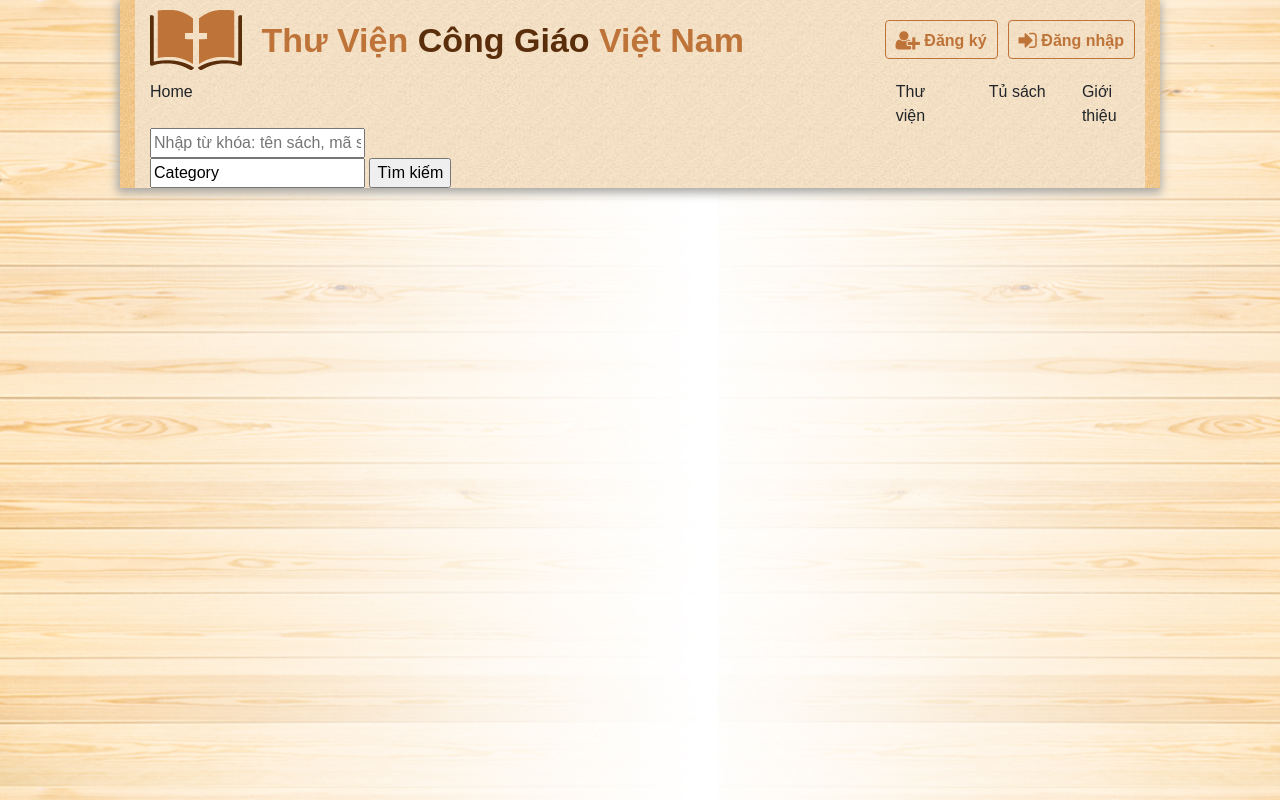
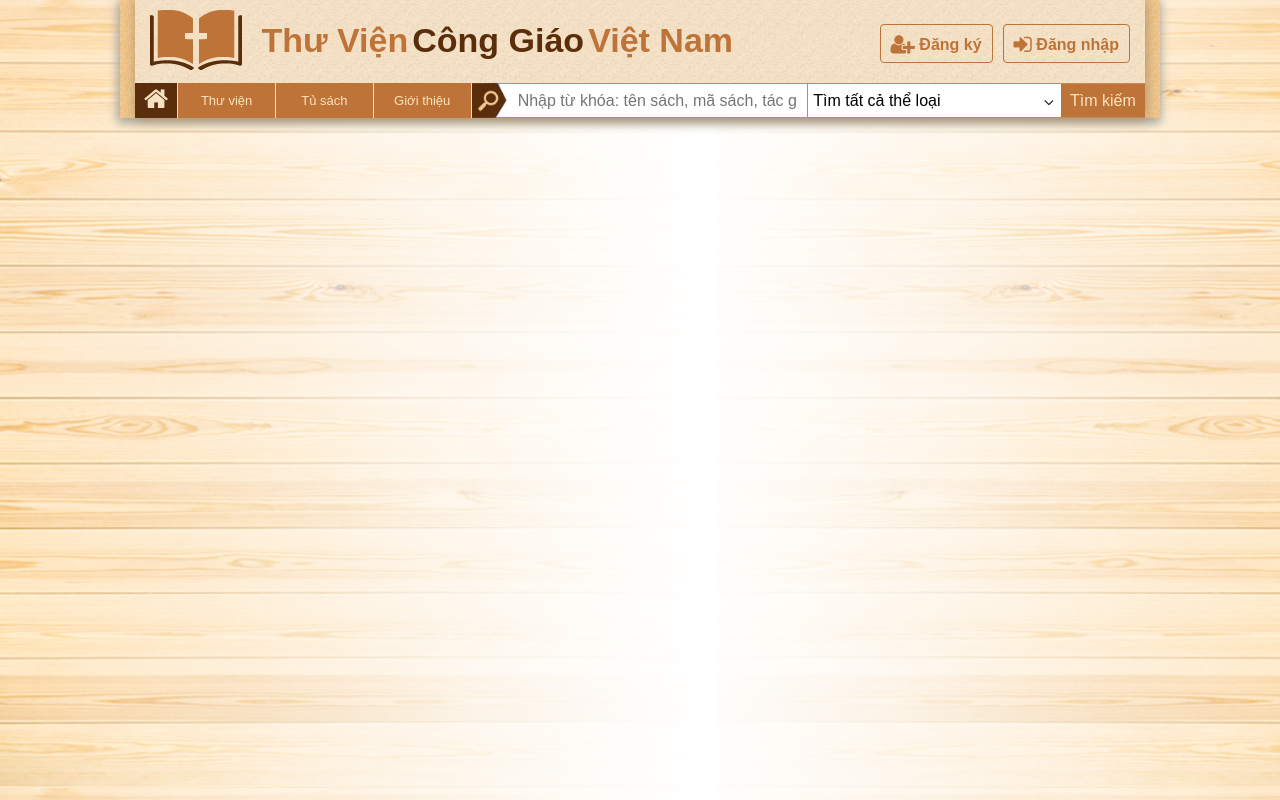
Before and after one commit to nguyenhongphat0/thuvienconggiaovietnam.net, a website: page index.html in a window 1280 px wide. Drawn offline with Linux system fonts and the light colour scheme.

Commit message:
finish header reponsive

```diff
--- a/css/style.sass
+++ b/css/style.sass
@@ -1,8 +1,21 @@
 // Variable
 $lightbrown: #BE7338
+$darkbrown: #5A2D0C
+$nav-text-color: #FCE4BE
+$nav-border: #C48B56
+$xl: 1200px
+$lg: 992px
+$md: 768px
+$sm: 576px
 
 *
   font-family: Arial,Helvetica,sans-serif
+
+.lightbrown
+  color: $lightbrown
+
+.darkbrown
+  color: $darkbrown
 
 body
   background-image: url("/images/background.jpg")
@@ -14,9 +27,64 @@ body
 
     .header
       background-image: url("/images/bg-all.png")
+      box-shadow: 1px 1px 12px 1px #B1956D
+
+      .nav
+        padding: 0px 15px
+
+        >div
+          padding: 0px
+
+        #search-field
+          #search-icon
+            background-image: url('/images/icon-search.png')
+            width: 100%
+            position: absolute
+            height: 35px
+            top: 0px
+            background-repeat: no-repeat
+            background-size: contain
+          input
+            width: 100%
+            border-radius: 0px
+            border: 1px solid $nav-border
+            height: 35px
+            padding-left: 45px
+            padding-right: 10px
+
+        #category-field
+          width: 100%
+          border-top: 1px solid $nav-border
+          border-bottom: 1px solid $nav-border
+          height: 35px
+
+          #category-input
+            width: 75%
+            height: 33px
+            border-radius: 0px
+            border: none
+            padding: 5px
+            cursor: pointer
+          #down-arrow
+            position: absolute
+            right: 27%
+            top: 8px
+          #search-btn
+            width: 25%
+            height: 33px
+            border-radius: 0px
+            background-color: $lightbrown
+            color: $nav-text-color
+            border: none
+
 .logo
   padding: 10px 30px
-  white-space: nowrap
+
+  @media screen and (min-width: $xl)
+    white-space: nowrap
+
+  @media screen and (max-width: $xl)
+    text-align: center
 
   .site-name
     font-size: 34px
@@ -24,11 +92,10 @@ body
     vertical-align: middle
     padding: 15px
 
-    .brown
-      color: $lightbrown
-
     .dark-brown
       color: #5a2e0b
+      padding-left: 4px
+      padding-right: 4px
 
 .authen-btn
   font-weight: bold
@@ -37,8 +104,41 @@ body
   border-radius: 4px
   padding: 8px 10px 5px 10px
   display: inline-block
-  margin: 20px 10px 20px 0px
+  margin: 24px 10px 20px 0px
 
   &:hover
     color: $lightbrown
     text-decoration: none
+
+.thuvien-nav
+  list-style-type: none
+  display: flex
+  height: 35px
+  overflow: hidden
+
+  #navitems
+    margin: 0px
+    width: 100%
+
+  a.thuvien-navitem
+    background-color: $lightbrown
+    color: $nav-text-color
+    display: inline-block
+    margin-right: 1px
+    font-size: 13px
+    padding: 8px
+    cursor: pointer
+    white-space: nowrap
+    text-align: center
+
+    &:hover
+      color: $nav-text-color
+      background-color: $darkbrown
+
+  a.active
+    background-color: $darkbrown
+
+  a#home
+    padding: 3px 9px 3px 9px !important
+    i
+      color: #f7e1c2
--- a/index.html
+++ b/index.html
@@ -11,44 +11,40 @@
     <div class="container content">
       <div class="header">
         <div class="row">
-          <div class="col-8 logo">
+          <div class="col-xl-8 col-12 logo">
             <img src="/images/logo.png" alt="logo">
             <span class="site-name">
-              <span class="brown">Thư Viện</span>
-              <span class="dark-brown">Công Giáo</span>
-              <span class="brown">Việt Nam</span>
+              <span class="lightbrown">Thư Viện</span><span class="dark-brown">Công Giáo</span><span class="lightbrown">Việt Nam</span>
             </span>
           </div>
-          <div class="col-4">
+          <div class="col-xl-4 col-12" style="padding-right: 20px">
             <a class="authen-btn pull-right" href="/dang-nhap"><i class="fa fa-sign-in 3x fa-lg"></i> Đăng nhập</a>
             <a class="authen-btn pull-right" href="/dang-ky"><i class="fa fa-user-plus 3x fa-lg"></i> Đăng ký</a>
           </div>
         </div>
-        <div>
-          <div class="col">
-            <div class="row">
-              <div class="col">
-                Home
-              </div>
-              <div class="row">
-                <div class="col">
-                  Thư viện
-                </div>
-                <div class="col">
-                  Tủ sách
-                </div>
-                <div class="col">
-                  Giới thiệu
-                </div>
+        <div class="row nav">
+          <div class="col-lg-4 col-12">
+            <div class="thuvien-nav">
+              <a class="thuvien-navitem active" id="home"><i class="fa fa-home fa-2x darkbrown" aria-hidden="true"></i></a>
+              <div id="navitems" class="row">
+                <a class="thuvien-navitem col">Thư viện</a>
+                <a class="thuvien-navitem col">Tủ sách</a>
+                <a class="thuvien-navitem col">Giới thiệu</a>
               </div>
             </div>
           </div>
-          <div class="col">
-            <input type="text" name="" value="" placeholder="Nhập từ khóa: tên sách, mã sách, tác giả">
+          <div class="col-lg-4 col-md-6 col-12">
+            <div id="search-field">
+              <input type="text" name="" value="" placeholder="Nhập từ khóa: tên sách, mã sách, tác giả">
+              <div id="search-icon"></div>
+            </div>
           </div>
-          <div class="col">
-            <input type="text" name="" value="Category">
-            <input type="submit" name="" value="Tìm kiếm">
+          <div class="col-lg-4 col-md-6 col-12">
+            <div id="category-field">
+              <input id="category-input" type="text" name="" value="Tìm tất cả thể loại"><!--
+           --><span id="down-arrow"><i class="fa fa-angle-down" aria-hidden="true"></i></span><!--
+           --><input id="search-btn" type="submit" name="" value="Tìm kiếm">
+            </div>
           </div>
         </div>
       </div>
```
Also changed, not shown: README.md, css/style.min.css, images/icon-search.png (added).
